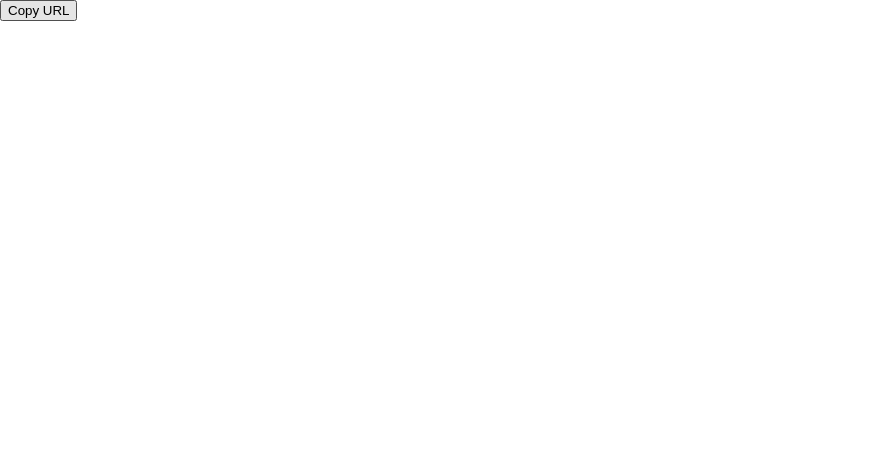
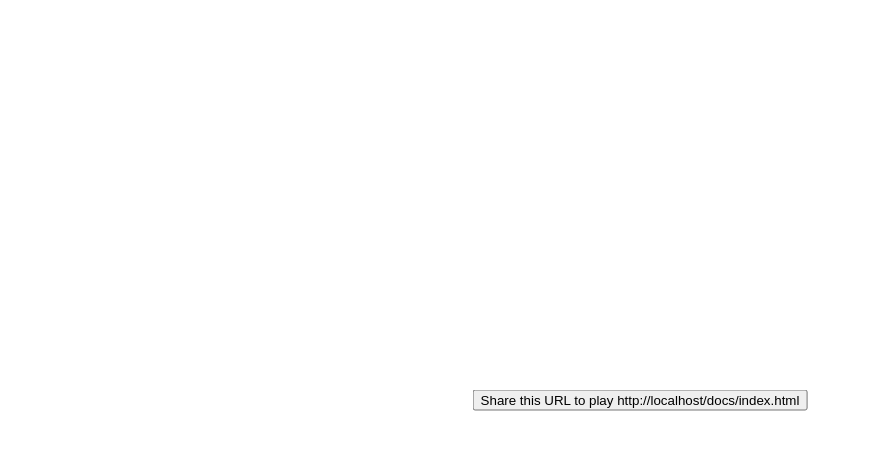
Before and after one commit to stum0/cliptest, a plain HTML site: page docs/index.html in a window 1280 px wide. Shown: the whole page, without its empty margins (0-871 px from the left). Drawn offline with Linux system fonts and the light colour scheme.

Commit message:
test with just javascript 3

```diff
--- a/docs/index.html
+++ b/docs/index.html
@@ -13,6 +13,13 @@
             width: 100%;
             overflow: hidden;
         }
+
+        #copyButton {
+            position: absolute;
+            top: 50%;
+            left: 50%;
+            transform: translate(-50%, -50%);
+        }
     </style>
 
 <link rel="preload" href="./cliptest-be691677ac1d76d5_bg.wasm" as="fetch" type="application/wasm" crossorigin="">
@@ -20,10 +27,10 @@
 
 <body>
 
-    <button id="copyButton" onclick="copyToClipboard()">Copy URL</button>
+    <button id="copyButton" onclick="copyToClipboard()">Share this URL to play <span id="url"></span></button>
 
     <script>
-
+        document.getElementById('url').textContent = window.location.href;
         async function copyToClipboard() {
             try {
                 // Use the Clipboard API to write the current URL to the clipboard
```
Also changed, not shown: index.html (+9 -2 lines).
